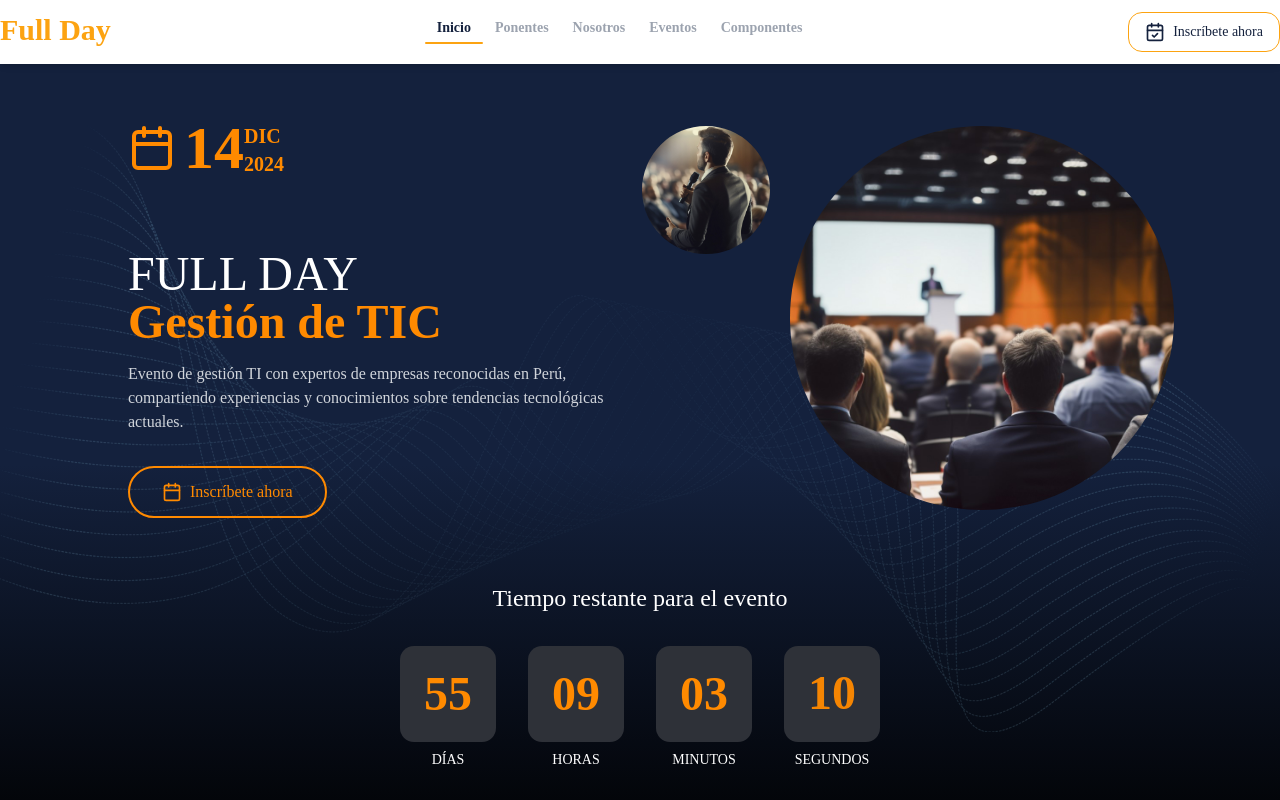
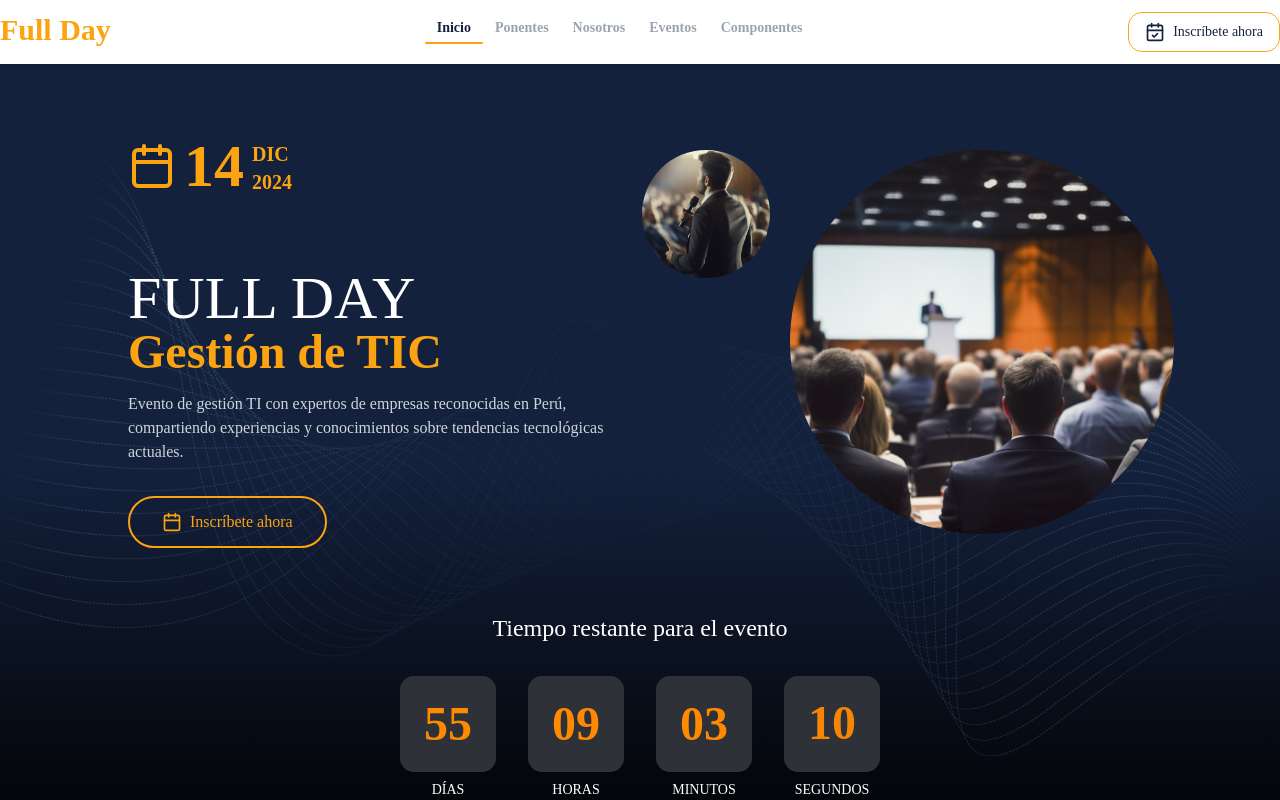
Before and after one commit to Parms221/full-day-gobierno, a Next.js app: page / in a window 1280 px wide. Shown: the top 800 px of the page. Built offline with nearby package versions, Linux system fonts and the light colour scheme; a web font is replaced by a local one.

Commit message:
mod color contants

```diff
--- a/src/sections/banner.tsx
+++ b/src/sections/banner.tsx
@@ -1,19 +1,19 @@
+/* eslint-disable @next/next/no-img-element */
 "use client";
-import React from 'react';
-import { motion } from 'framer-motion';
-import { Calendar } from 'lucide-react';
-import Contador from '../components/ui/contador';
+import React from "react";
+import { motion } from "framer-motion";
+import { Calendar } from "lucide-react";
+import Contador from "../components/ui/contador";
 
 export default function Banner() {
-
     const containerVariants = {
         hidden: { opacity: 0 },
         visible: {
             opacity: 1,
             transition: {
-        staggerChildren: 0.3
-      }
-    }
+                staggerChildren: 0.3,
+            },
+        },
     };
 
     const itemVariants = {
@@ -24,64 +24,25 @@ export default function Banner() {
             transition: {
                 type: "spring",
                 stiffness: 300,
-        damping: 24
-      }
-    }
+                damping: 24,
+            },
+        },
     };
 
     return (
         <div className="min-h-screen gradient-bg overflow-hidden">
-
-      {/* <nav className="container mx-auto px-4 md:px-6 py-4">
-        <div className="flex flex-col md:flex-row md:items-center justify-between gap-4">
-
-          <motion.span
-            initial={{ opacity: 0, x: -20 }}
-            animate={{ opacity: 1, x: 0 }}
-            className="text-orange-500 font-bold text-2xl"
+            <div
+                style={{
+                    background: 'url("banner-vector-opacity.png")',
+                    backgroundSize: "contain",
+                    backgroundPosition: "center",
+                    backgroundRepeat: "no-repeat",
+                }}
+                className="flex flex-col justify-center py-8"
             >
-            LOGO
-          </motion.span>
-
-
-          <motion.div
-            initial={{ opacity: 0, y: -20 }}
-            animate={{ opacity: 1, y: 0 }}
-            className="flex flex-wrap gap-4 md:gap-8 text-white text-sm md:text-base"
-          >
-            <a href="#" className="hover:text-orange-500 transition-colors">Inicio</a>
-            <a href="#" className="hover:text-orange-500 transition-colors">Ponentes</a>
-            <a href="#" className="hover:text-orange-500 transition-colors">Nosotros</a>
-            <a href="#" className="hover:text-orange-500 transition-colors">Eventos</a>
-          </motion.div>
-
-
-          <motion.button
-            initial={{ opacity: 0, x: 20 }}
-            animate={{ opacity: 1, x: 0 }}
-            whileHover={{ scale: 1.05 }}
-            whileTap={{ scale: 0.95 }}
-            className="bg-orange-500 text-white px-6 py-2 rounded-full hover:bg-orange-600 transition-colors"
-          >
-            Inscríbete ahora
-          </motion.button>
-        </div>
-      </nav> */}
-
-    <div  style={{
-                background: 'url("banner-vector-opacity.png")',
-                backgroundSize: 'contain',
-                backgroundPosition: 'center',
-                backgroundRepeat: 'no-repeat',
-            }}
-            className="flex flex-col justify-center banner-height-m">
-
                 {/* Main Content */}
                 <div className="container mx-auto px-4 md:px-32 mt-8 md:mt-10">
-
                     <div className="grid md:grid-cols-2 gap-8 md:gap-12 items-center">
-
-
                         {/* Left Column - Text Content */}
                         <motion.div
                             variants={containerVariants}
@@ -94,10 +55,12 @@ export default function Banner() {
                                 variants={itemVariants}
                                 className="flex items-center gap-2 text-white mb-8"
                             >
-              <div className="flex-1 flex items-center justify-start gap-2 text-[#FF8A00] md:mb-10">
+                                <div className="flex-1 flex items-center justify-start gap-2 text-secondary md:mb-10">
                                     <Calendar className="w-12 h-12" />
-                    <div className="flex items-end">
-                        <h2 className="text-6xl font-extrabold">14</h2>
+                                    <div className="flex gap-2 items-end">
+                                        <h2 className="text-6xl font-extrabold">
+                                            14
+                                        </h2>
                                         <div className="items-end font-bold text-xl">
                                             <p>DIC</p>
                                             <p>2024</p>
@@ -111,9 +74,13 @@ export default function Banner() {
                                 variants={itemVariants}
                                 className="text-3xl md:text-5xl text-white mb-4"
                             >
-              <span className="handwritten text-white">FULL DAY</span>
+                                <span className="text-white font bold text-4xl md:text-6xl">
+                                    FULL DAY
+                                </span>
                                 <br />
-              <span className="font-bold text-[#FF8A00]">Gestión de TIC</span>
+                                <span className="font-bold text-secondary">
+                                    Gestión de TIC
+                                </span>
                             </motion.h1>
 
                             {/* Descripcion */}
@@ -121,9 +88,10 @@ export default function Banner() {
                                 variants={itemVariants}
                                 className="text-gray-300 mb-8 max-w-lg text-sm md:text-base"
                             >
-              Evento de gestión TI con expertos de empresas reconocidas en Perú,
-              compartiendo experiencias y conocimientos sobre tendencias
-              tecnológicas actuales.
+                                Evento de gestión TI con expertos de empresas
+                                reconocidas en Perú, compartiendo experiencias y
+                                conocimientos sobre tendencias tecnológicas
+                                actuales.
                             </motion.p>
 
                             {/*Botón */}
@@ -131,12 +99,12 @@ export default function Banner() {
                                 variants={itemVariants}
                                 whileHover={{ scale: 1.05 }}
                                 whileTap={{ scale: 0.95 }}
-              className="border-2 border-[#FF8A00] text-[#FF8A00]  bg-transparent px-8 py-3 rounded-full font-medium hover:bg-[#FF8A00] hover:text-white transition-colors flex items-center gap-2"
+                                className="border-2 border-secondary text-secondary  bg-transparent px-8 py-3 rounded-full font-medium hover:bg-secondary hover:text-white transition-colors flex items-center gap-2"
                                 /* className="bg-orange-500 text-white px-6 md:px-8 py-2 md:py-3 rounded-full hover:bg-orange-600 transition-colors" */
-            ><Calendar className="w-5 h-5" />
+                            >
+                                <Calendar className="w-5 h-5" />
                                 Inscríbete ahora
                             </motion.button>
-
                         </motion.div>
 
                         {/* Right Column - Image */}
@@ -146,15 +114,21 @@ export default function Banner() {
                             transition={{ duration: 0.6 }}
                             className="order-2 md:order-2"
                         >
-
                             <div className="flex items-start justify-center w-full gap-5 grid-cols-2">
                                 <div className="flex-1 flex-none items-start justify-end h-full">
-                    <img src="banner-right-2.jpg" alt="" className="w-20 h-20 md:w-20 md:h-20 lg:w-24 lg:h-24 xl:w-32 xl:h-32 rounded-full object-cover" />
+                                    <img
+                                        src="banner-right-2.jpg"
+                                        alt=""
+                                        className="w-20 h-20 md:w-20 md:h-20 lg:w-24 lg:h-24 xl:w-32 xl:h-32 rounded-full object-cover"
+                                    />
                                 </div>
                                 <div className="flex-1 flex-none justify-start items-center h-full">
-                    <img src="banner-right-1.jpg" alt="" className="w-64 h-64 md:w-64 md:h-64 lg:w-80 lg:h-80 xl:w-96 xl:h-96 rounded-full object-cover" />
+                                    <img
+                                        src="banner-right-1.jpg"
+                                        alt=""
+                                        className="w-64 h-64 md:w-64 md:h-64 lg:w-80 lg:h-80 xl:w-96 xl:h-96 rounded-full object-cover"
+                                    />
                                 </div>
-
                             </div>
                         </motion.div>
                     </div>
```
Lines whose indentation alone changed are shown as unchanged.
